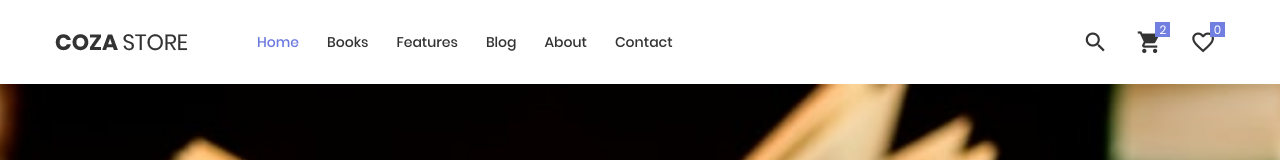
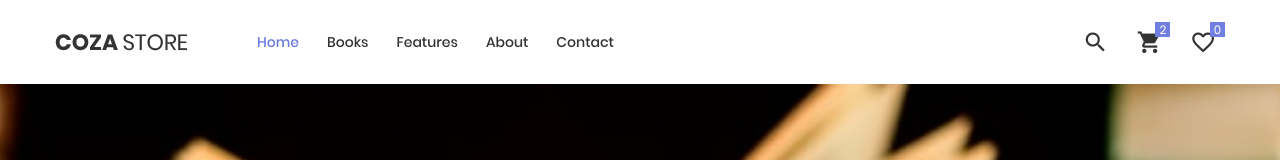
Before and after one commit to marwen96/bibliotheque, an Angular app: page / in a window 1280 px wide. Shown: the top 160 px of the page. Built offline with nearby package versions, Linux system fonts and the light colour scheme; some icons are missing.

Commit message:
navbar modification

```diff
--- a/src/app/navbar/navbar.component.html
+++ b/src/app/navbar/navbar.component.html
@@ -31,9 +31,6 @@
               <a href="shoping-cart.html">Features</a>
             </li>
 
-            <li>
-              <a href="blog.html">Blog</a>
-            </li>
 
             <li>
               <a href="about.html">About</a>
```
